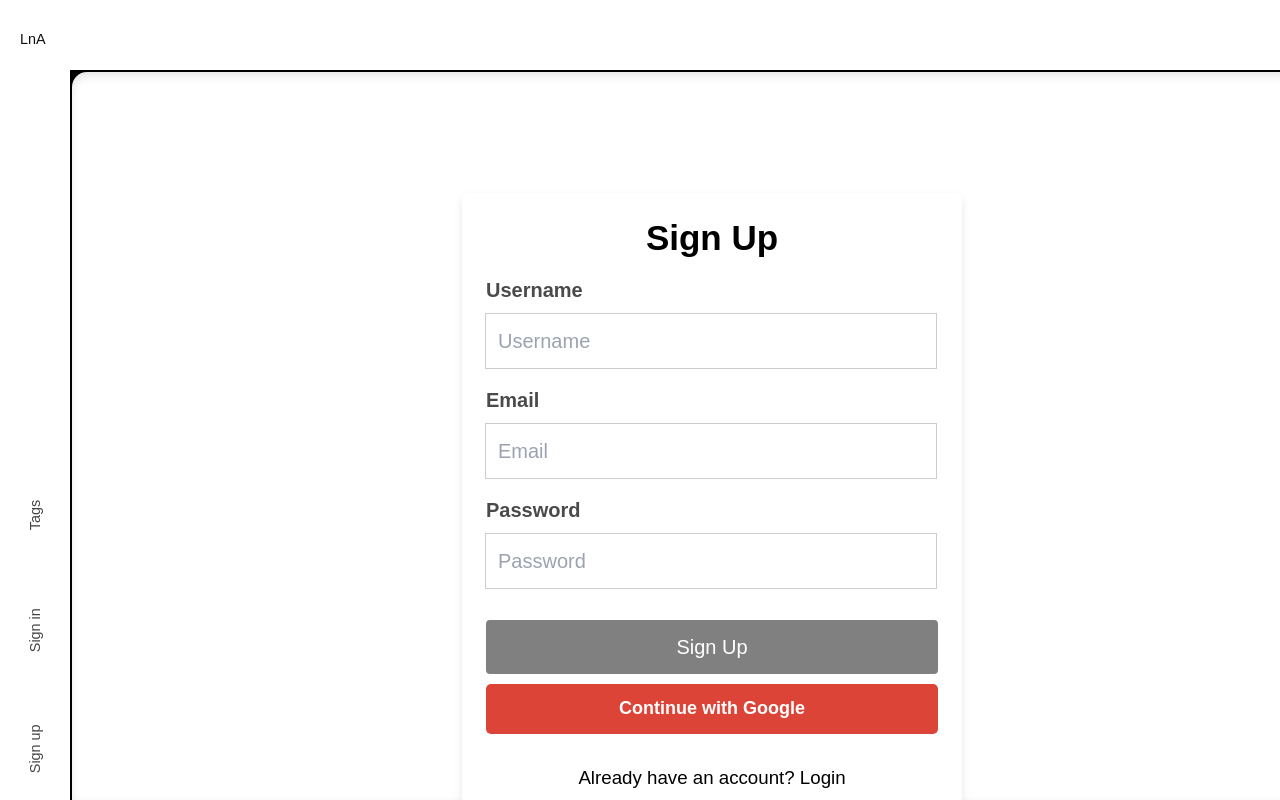
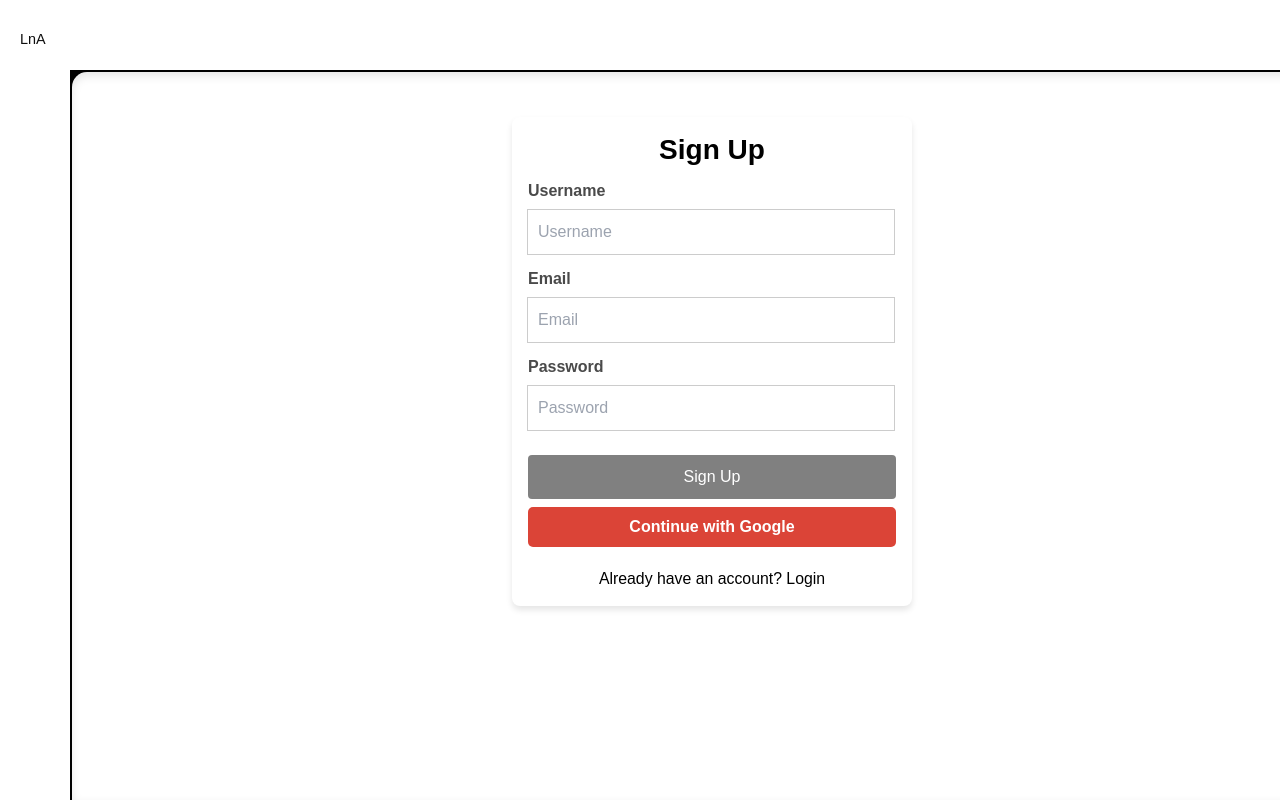
Before and after one commit to BOT-HARI-01/lna, a Next.js app: page /signup in a window 1280 px wide. Built offline with nearby package versions, Linux system fonts and the light colour scheme.

Commit message:
something

```diff
--- a/app/about/page.js
+++ b/app/about/page.js
@@ -1,4 +1,4 @@
-import './about.css';
+import './about.module.css';
 export default function About() {
     return (
         <div className="aboutContainer">
--- a/app/login/login.css
+++ b/app/login/login.css
@@ -1,107 +1,120 @@
-
 .login-container {
     display: flex;
     justify-content: center;
     align-items: center;
-    min-height: 80vh;
     max-width: 100%;
-    margin-top: 30px;
+    margin-top: 20px;
 }
+
 .login-box {
     background-color: white;
-    padding: 24px;
+    padding: 16px;
     border-radius: 8px;
-    box-shadow: 0 4px 8px rgba(0, 0, 0, 0.1);
+    box-shadow: 0 4px 6px rgba(0, 0, 0, 0.1);
     width: 100%;
-    max-width: 500px;
-    max-height: 800px;
-    margin-top: 50px;
-  }
+    max-width: 400px;
+    max-height: 600px;
+    margin-top: 25px;
+}
+
 .login-title {
     text-align: center;
-    font-size: 35px;
+    font-size: 28px;
     font-weight: bold;
-    margin-bottom: 16px;
+    margin-bottom: 12px;
     color: black;
-  }
+}
+
 .input-group {
-    margin-bottom: 16px;
-  }
+    margin-bottom: 12px;
+}
+
 .input-label {
     display: block;
-    font-size: 20px;
+    font-size: 16px;
     font-weight: 600;
     color: #4a4a4a;
-    margin-bottom: 8px;
+    margin-bottom: 6px;
 }
+
 .input-field {
     width: 100%;
-    padding: 12px;
+    padding: 10px;
     border: 1px solid #ccc;
-    font-size: 20px;
+    font-size: 16px;
     outline: none;
 }
+
 .input-field:focus {
-    border-color: #3182ce; /* Blue color on focus */
-    box-shadow: 0 0 0 2px rgba(49, 130, 206, 0.3); /* Focus ring effect */
+    border-color: #3182ce;
+    box-shadow: 0 0 0 2px rgba(49, 130, 206, 0.3);
 }
+
 .submit-button {
-    margin-top: 15px;
     width: 100%;
-    padding: 12px;
+    padding: 10px;
     background-color: grey;
     color: white;
     border: none;
     border-radius: 4px;
-    font-size: 20px;
+    font-size: 16px;
     cursor: pointer;
 }
+
 .submit-button:hover {
-    background-color: black; /* Darker blue on hover */
+    background-color: black;
 }
+
 .submit-button:active {
     background-color: #2b6cb0;
 }
-.bottom{
-    margin-top: 30px;
+
+.bottom {
+    margin-top: 20px;
     display: flex;
     align-items: center;
     justify-content: center;
-    font-size: 1.3em;
+    font-size: 1.1em;
 }
-.bottom-p{
+
+.bottom-p {
     color: black;
 }
-.bottom-p a{
+
+.bottom-p a {
     text-decoration: none;
     color: black;
 }
+
 .text{
-    color: black;
-    font-weight: bold;
-    font-size: 1.2em ;
-    text-align: center;
+    content: '';
+    width: 23vw;
+    height: 0.5px;
+    background: linear-gradient(90deg, grey 50%, red);
+    display: block;
+    margin: 20px auto 20px auto;
+    border-radius: 3px;
 }
+
 .google-signup-button {
     display: flex;
     align-items: center;
     justify-content: center;
-    gap: 8px;
-    height: 50px;
+    gap: 6px;
+    height: 40px;
     width: 100%;
-    margin-top: 10px;
-    padding: 12px;
-    background-color: #db4437; /* Google red */
+    padding: 10px;
+    background-color: #db4437;
     color: white;
     border: none;
     border-radius: 5px;
-    font-size: 18px;
+    font-size: 16px;
     font-weight: bold;
     cursor: pointer;
 }
 
 .google-signup-button:hover {
-    background-color: #c33d2e; /* Darker Google red */
+    background-color: #c33d2e;
 }
 
 .google-signup-button:active {
@@ -109,60 +122,55 @@
 }
 
 .google-icon {
-    width: 24px;
-    height: 24px;
-}
-/* Toastify container styles */
-.Toastify__toast-container {
-    width: 500px;
-    max-width: 500px;
-    font-family: Arial, sans-serif;
-    position: fixed; /* Ensure it's fixed to the screen */
-    top: 20px; /* Adjust the distance from the top */
-    left: 50%; /* Center horizontally */
-    transform: translateX(-50%); /* Adjust for perfect horizontal centering */
-    z-index: 9999; /* Ensure it's on top of other content */
+    width: 20px;
+    height: 20px;
 }
 
-/* Toast notification styles */
+.Toastify__toast-container {
+    width: 400px;
+    max-width: 400px;
+    font-family: Arial, sans-serif;
+    position: fixed;
+    top: 20px;
+    left: 50%;
+    transform: translateX(-50%);
+    z-index: 9999;
+}
+
 .Toastify__toast {
     border-radius: 5px;
-    padding: 16px 24px;
-    font-size: 20px;
+    padding: 12px 20px;
+    font-size: 16px;
     box-shadow: 0 4px 6px rgba(0, 0, 0, 0.1);
 }
 
-/* Success toast styles */
 .Toastify__toast--success {
     background-color: white;
     color: green;
 }
 
 .Toastify__toast--success .Toastify__progress-bar {
-    background: #76ff03; /* Green progress bar */
+    background: #76ff03;
 }
 
-/* Error toast styles */
 .Toastify__toast--error {
     background-color: white;
     color: #f44336;
 }
 
 .Toastify__toast--error .Toastify__progress-bar {
-    background: #f44336; /* Red progress bar */
+    background: #f44336;
 }
 
-/* Warning toast styles */
 .Toastify__toast--warning {
     background-color: white;
     color: #ffa726;
 }
 
 .Toastify__toast--warning .Toastify__progress-bar {
-    background: #ffa726; /* Yellow progress bar */
+    background: #ffa726;
 }
 
-/* Close button styles */
 .Toastify__close-button {
     color: black;
     opacity: 0.8;
@@ -172,7 +180,6 @@
     opacity: 1;
 }
 
-/* Progress bar styles */
 .Toastify__progress-bar {
     height: 4px;
     transition: background 0.3s ease-in-out;
--- a/app/login/page.js
+++ b/app/login/page.js
@@ -1,6 +1,6 @@
 'use client';
 import { useState } from "react";
-import { redirect, useRouter } from "next/navigation";
+import { useRouter } from "next/navigation";
 import { signIn } from "next-auth/react";
 import { toast, ToastContainer } from 'react-toastify';
 import 'react-toastify/dist/ReactToastify.css';
@@ -111,7 +111,7 @@ export default function Login() {
             <button type="submit" className="submit-button">
               Login
             </button>
-            <p className="text">or</p>
+            <p className="text"></p>
             <div className="social-signup">
               <button
                 type="button"
--- a/app/signup/page.js
+++ b/app/signup/page.js
@@ -1,10 +1,10 @@
 'use client'
+import './signup.css';
 import { useState } from 'react';
 import { signIn } from 'next-auth/react';
+import { useRouter } from 'next/navigation';
 import { ToastContainer, toast } from 'react-toastify';
 import 'react-toastify/dist/ReactToastify.css';
-import './signup.css'
-import { useRouter } from 'next/navigation';
 
 export default function SignupPage() {
   const [username, setUsername] = useState('');
--- a/app/signup/signup.css
+++ b/app/signup/signup.css
@@ -2,49 +2,45 @@
     display: flex;
     justify-content: center;
     align-items: center;
-    min-height: 100vh;
     max-width: 100%;
 }
 
-/* Style the signup box */
 .signup-box {
     background-color: white;
-    padding: 24px;
+    padding: 16px;
     border-radius: 8px;
-    box-shadow: 0 4px 8px rgba(0, 0, 0, 0.1);
+    box-shadow: 0 4px 6px rgba(0, 0, 0, 0.1);
     width: 100%;
-    max-width: 500px;
-    max-height: 800px;
+    max-width: 400px;
+    max-height: 600px;
     margin-top: 25px;
 }
 
-/* Title for the signup page */
 .signup-title {
     text-align: center;
-    font-size: 35px;
+    font-size: 28px;
     font-weight: bold;
-    margin-bottom: 16px;
+    margin-bottom: 12px;
     color: black;
 }
 
-/* Style for input groups */
 .input-group {
-    margin-bottom: 16px;
+    margin-bottom: 12px;
 }
 
 .input-label {
     display: block;
-    font-size: 20px;
+    font-size: 16px;
     font-weight: 600;
     color: #4a4a4a;
-    margin-bottom: 8px;
+    margin-bottom: 6px;
 }
 
 .input-field {
     width: 100%;
-    padding: 12px;
+    padding: 10px;
     border: 1px solid #ccc;
-    font-size: 20px;
+    font-size: 16px;
     outline: none;
 }
 
@@ -53,16 +49,15 @@
     box-shadow: 0 0 0 2px rgba(49, 130, 206, 0.3);
 }
 
-/* Style for submit button */
 .submit-button {
-    margin-top: 15px;
+    margin-top: 12px;
     width: 100%;
-    padding: 12px;
+    padding: 10px;
     background-color: grey;
     color: white;
     border: none;
     border-radius: 4px;
-    font-size: 20px;
+    font-size: 16px;
     cursor: pointer;
 }
 
@@ -74,40 +69,42 @@
     background-color: #2b6cb0;
 }
 
-/* Style for the bottom section (e.g., links to login or other pages) */
 .bottom {
-    margin-top: 30px;
+    margin-top: 20px;
     display: flex;
     justify-content: space-evenly;
 }
-.bottom-p{
+
+.bottom-p {
     color: black;
-    font-size: 1.3em;
+    font-size: 1.1em;
 }
-.bottom-p a{
+
+.bottom-p a {
     color: black;
     text-decoration: none;
 }
+
 .google-signup-button {
     display: flex;
     align-items: center;
     justify-content: center;
-    gap: 8px;
-    height: 50px;
+    gap: 6px;
+    height: 40px;
     width: 100%;
-    margin-top: 10px;
-    padding: 12px;
-    background-color: #db4437; /* Google red */
+    margin-top: 8px;
+    padding: 10px;
+    background-color: #db4437;
     color: white;
     border: none;
     border-radius: 5px;
-    font-size: 18px;
+    font-size: 16px;
     font-weight: bold;
     cursor: pointer;
 }
 
 .google-signup-button:hover {
-    background-color: #c33d2e; /* Darker Google red */
+    background-color: #c33d2e;
 }
 
 .google-signup-button:active {
@@ -115,60 +112,55 @@
 }
 
 .google-icon {
-    width: 24px;
-    height: 24px;
-}
-/* Toastify container styles */
-.Toastify__toast-container {
-    width: 500px;
-    max-width: 500px;
-    font-family: Arial, sans-serif;
-    position: fixed; /* Ensure it's fixed to the screen */
-    top: 20px; /* Adjust the distance from the top */
-    left: 50%; /* Center horizontally */
-    transform: translateX(-50%); /* Adjust for perfect horizontal centering */
-    z-index: 9999; /* Ensure it's on top of other content */
+    width: 20px;
+    height: 20px;
 }
 
-/* Toast notification styles */
+.Toastify__toast-container {
+    width: 400px;
+    max-width: 400px;
+    font-family: Arial, sans-serif;
+    position: fixed;
+    top: 20px;
+    left: 50%;
+    transform: translateX(-50%);
+    z-index: 9999;
+}
+
 .Toastify__toast {
     border-radius: 5px;
-    padding: 16px 24px;
-    font-size: 20px;
+    padding: 12px 20px;
+    font-size: 16px;
     box-shadow: 0 4px 6px rgba(0, 0, 0, 0.1);
 }
 
-/* Success toast styles */
 .Toastify__toast--success {
     background-color: white;
     color: green;
 }
 
 .Toastify__toast--success .Toastify__progress-bar {
-    background: #76ff03; /* Green progress bar */
+    background: #76ff03;
 }
 
-/* Error toast styles */
 .Toastify__toast--error {
     background-color: white;
     color: #f44336;
 }
 
 .Toastify__toast--error .Toastify__progress-bar {
-    background: #f44336; /* Red progress bar */
+    background: #f44336;
 }
 
-/* Warning toast styles */
 .Toastify__toast--warning {
     background-color: white;
     color: #ffa726;
 }
 
 .Toastify__toast--warning .Toastify__progress-bar {
-    background: #ffa726; /* Yellow progress bar */
+    background: #ffa726;
 }
 
-/* Close button styles */
 .Toastify__close-button {
     color: black;
     opacity: 0.8;
@@ -178,7 +170,6 @@
     opacity: 1;
 }
 
-/* Progress bar styles */
 .Toastify__progress-bar {
     height: 4px;
     transition: background 0.3s ease-in-out;
--- a/components/Header.js
+++ b/components/Header.js
@@ -1,19 +1,25 @@
 'use client'
 import Link from "next/link";
-import Image from "next/image";
+// import Image from "next/image";
 import Styles from './header.module.css';
-export default function Header({ isScrolled }) {
+import { useState } from "react";
+export default function Header() {
+    const [activeLnk, setActive] = useState('');
+
+    const handleActive = (tagname) =>{
+        setActive(tagname);
+    };
     return (
         <div className={Styles.headerDiv}>
             {/* <div className={Styles.curved}></div> */}
             <aside className={Styles.sidebar}>
                 <div className={Styles.verticalButtons}>
-                    <Link href='/selectTags'>Tags</Link>
-                    <Link href='/login'>Sign in</Link>
-                    <Link href='/signup'>Sign up</Link>
+                    <Link href='/selectTags' className={activeLnk === 'tags' ? Styles.active:''} onClick={() => handleActive('tags')}>Tags</Link>
+                    <Link href='/login' className={activeLnk === 'login' ? Styles.active :''} onClick={() => handleActive('login')}>Sign in</Link>
+                    <Link href='/signup' className={activeLnk === 'signup' ? Styles.active :''} onClick={() => handleActive('signup')}>Sign up</Link>
                 </div>
             </aside>
-            <header className={`${Styles.header} ${isScrolled ? '' : ''}`}>
+            <header className={Styles.header}>
                 <nav className={Styles.navList}>
                     <ul className={Styles.leftNav}>
                         <li>
@@ -24,11 +30,11 @@ export default function Header({ isScrolled }) {
                         </li>
                     </ul>
                     <ul className={Styles.rightNav}>
-                        <li><Link href='/'>Home</Link></li>
-                        <li><Link href='/about'>About</Link></li>
-                        <li><Link href='/features'>Features</Link></li>
-                        <li><Link href='/login'>Sign in</Link></li>
-                        <li><Link href='/signup'>Sign up</Link></li>
+                        <li><Link href='/' className={activeLnk === 'home' ? Styles.active :''} onClick={() => handleActive('home')}>Home</Link></li>
+                        <li><Link href='/about' className={activeLnk === 'about' ? Styles.active :''} onClick={() => handleActive('about')}>About</Link></li>
+                        <li><Link href='/features'className={activeLnk === 'features' ? Styles.active :''} onClick={() => handleActive('features')}>Features</Link></li>
+                        <li><Link href='/login' className={activeLnk === 'login' ? Styles.active :''} onClick={() => handleActive('login')}>Sign in</Link></li>
+                        <li><Link href='/signup' className={activeLnk === 'signup' ? Styles.active :''} onClick={() => handleActive('signup')}>Sign up</Link></li>
                     </ul>
                 </nav>
             </header>
--- a/components/header.module.css
+++ b/components/header.module.css
@@ -1,23 +1,20 @@
-.header{
+.header {
     display: flex;
     padding: 0px;
-    /* margin-top: 0; */
     justify-content: space-between;
     align-items: center;
     position: fixed;
-    /* width: calc(100% - 64px);  */
     width: 100%;
     top: 0;
     height: 70px;
     left: 0;
     z-index: 100;
-    /* box-shadow: 9px 1px 10px rgba(0, 0, 0, 0.1); */
     background-color: white;
     transition: box-shadow 0.3s ease;
     border-top-left-radius: 150px;
 }
 
-.navList{
+.navList {
     margin-left: 20px;
     margin-top: 30px;
     display: flex;
@@ -26,19 +23,19 @@
     gap: 10px;
 }
 
-.leftNav{
+.leftNav {
     display: flex;
     list-style: none;
 }
 
 /* In next js even using the LINK tag it internally renders to <a>, so we mention <a>*/
 
-.leftNav li a{
+.leftNav li a {
     text-decoration: none;
     margin-right: 1rem;
 }
 
-.rightNav{
+.rightNav {
     display: flex;
     list-style: none;
     margin-left: auto;
@@ -47,19 +44,20 @@
     right: 20px;
 }
 
-.rightNav li button{
+.rightNav li button {
     margin-left: 20px;
 }
 
-.rightNav li button:hover{
+.rightNav li button:hover {
     color: #B8860B;
 }
-.rightNav li a{
+
+.rightNav li a {
     text-decoration: none;
     margin-left: 1.5rem;
 }
 
-.rightNav li a:hover{
+.rightNav li a:hover {
     color: #B8860B;
 }
 
@@ -74,16 +72,13 @@
     top: 0;
     left: 0;
     width: 70px;
-    height:100vh;
+    height: 100vh;
     background-color: #ffffff;
-    /* border-right: 1px #000 solid; */
     z-index: 99;
     display: flex;
     justify-content: center;
     align-items: flex-end;
     padding-bottom: 20px;
-    /* box-shadow: 0 0 10px rgba(0, 0, 0, 0.1); */
-    /* background-color: white; */
     transition: box-shadow 0.3s ease;
 }
 
@@ -101,10 +96,14 @@
     background: none;
     border: none;
     cursor: pointer;
-    color: #444;
+
 }
 
 .verticalButtons button:hover,
 .verticalButtons a:hover {
     color: #B8860B;
 }
+
+.active {
+    color: #B8860B;
+}
```
Also changed, not shown: app/globals.css (+3 -4 lines), components/card.js (deleted, +0 -26 lines), tailwind.config.js (+6 -2 lines), tailwind.config.mjs (deleted, +0 -17 lines).
